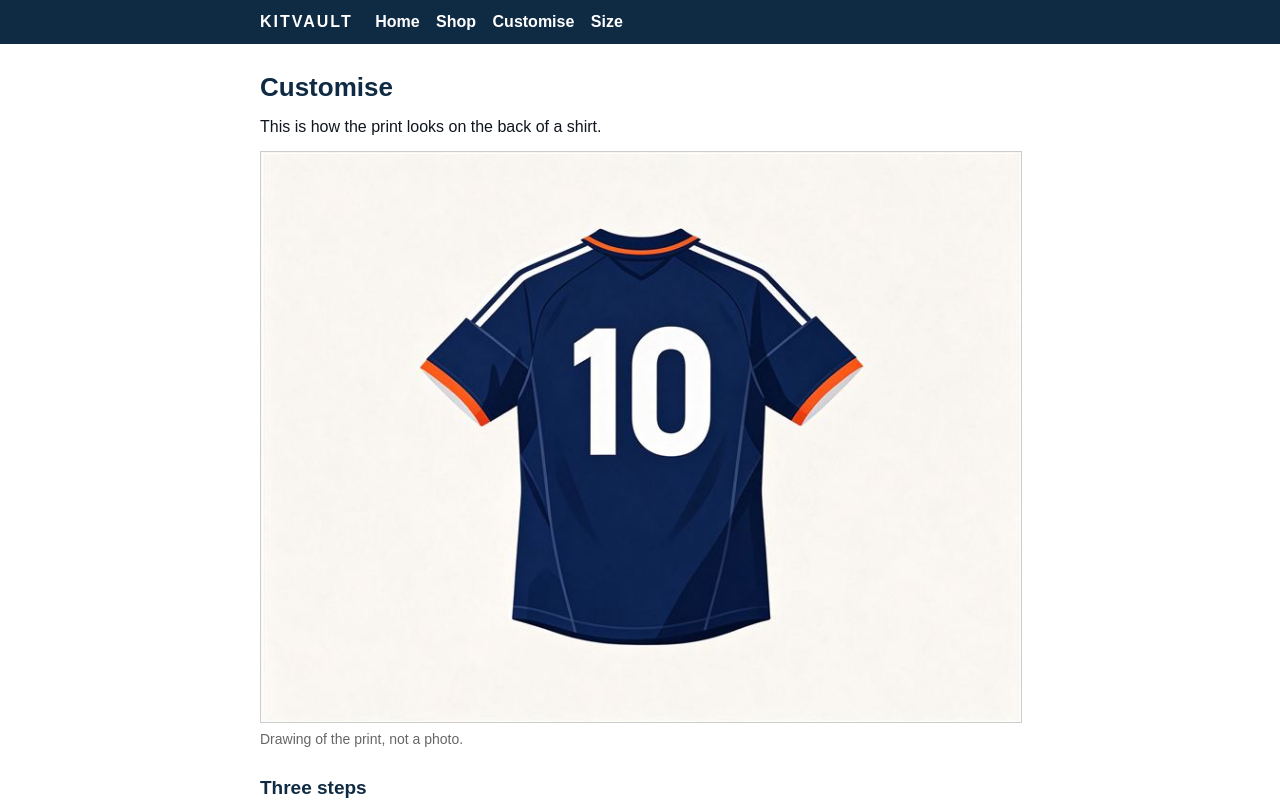
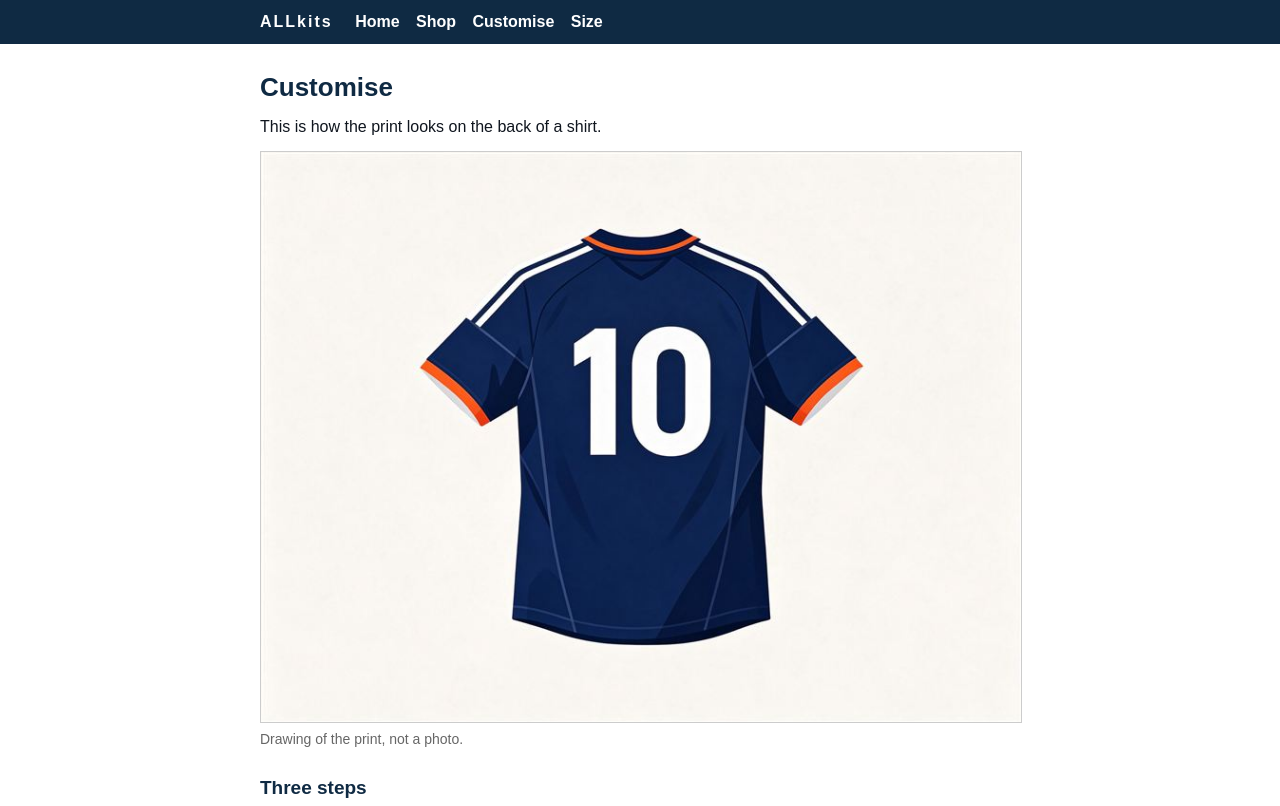
Before and after one commit to RRRS0ar/RRRS0ar.github.io, a plain HTML site: page 版本3/customise.html in a window 1280 px wide. Shown: the top 806 px of the page. Drawn offline with Linux system fonts and the light colour scheme.

Commit message:
Add files via upload

```diff
--- a/版本3/customise.html
+++ b/版本3/customise.html
@@ -4,7 +4,7 @@
   <meta charset="utf-8">
   <meta name="viewport" content="width=device-width, initial-scale=1">
 
-  <title>Customise - Name and Number | KITVAULT</title>
+  <title>Customise - Name and Number | ALLkits</title>
   <meta name="description" content="Choose the club, the name and the number. The print costs 15 euros and the shirt costs 69 euros.">
 
   <link rel="stylesheet" href="style.css">
@@ -14,7 +14,7 @@
 
   <div class="top">
     <div class="page">
-      <span class="logo">KITVAULT</span>
+      <span class="logo">ALLkits</span>
       <a href="index.html">Home</a>
       <a href="shop.html">Shop</a>
       <a href="customise.html">Customise</a>
```
Also changed, not shown: 版本3/index.html (+3 -3 lines), 版本3/shop.html (+2 -2 lines).
